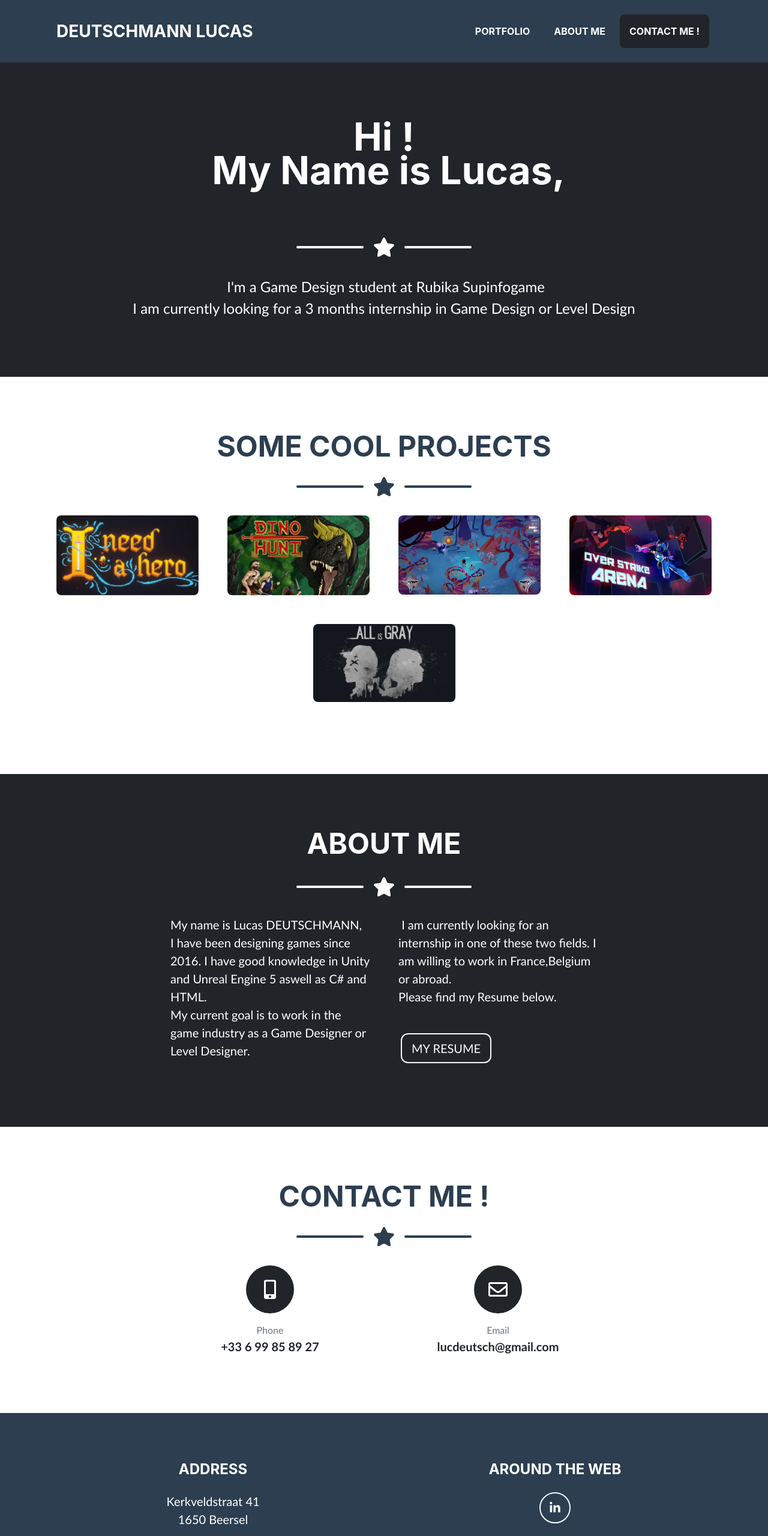
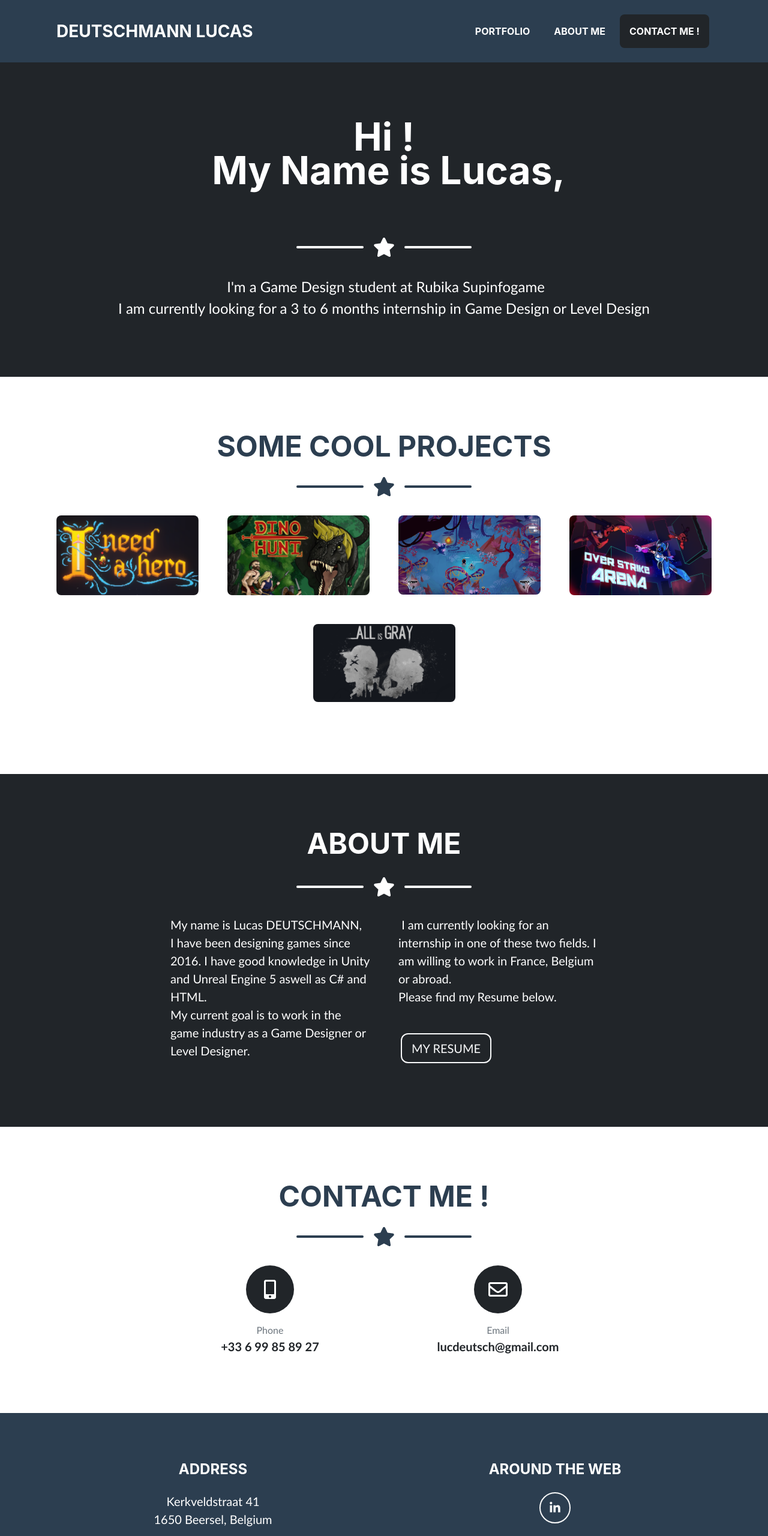
Before and after one commit to LDeutschmann/LDeutschmann.github.io, a plain HTML site: page index.html in a window 1280 px wide. Shown: the top 2560 px of the page at 60% size. Drawn offline with nearby package versions, Linux system fonts and the light colour scheme; a web font is replaced by a local one.

Commit message:
updated text

```diff
--- a/index.html
+++ b/index.html
@@ -46,7 +46,7 @@
                 </div>
                 <!-- Masthead Subheading-->
                 <p class="pre-wrap masthead-subheading font-weight-light mb-0"> I'm a Game Design student at Rubika Supinfogame
-I am currently looking for a 3 months internship in Game Design or Level Design</p>
+I am currently looking for a 3 to 6 months internship in Game Design or Level Design</p>
             </div>
         </header>
         <section class="page-section portfolio" id="portfolio">
@@ -631,7 +631,7 @@ I have been designing games since 2016. I have good knowledge in Unity and Unrea
 My current goal is to work in the game industry as a Game Designer or Level Designer.</p>
                     </div>
                     <div class="col-lg-4 mr-auto">
-                        <p class="pre-wrap lead"> I am currently looking for an internship in one of these two fields. I am willing to work in France,Belgium or abroad.
+                        <p class="pre-wrap lead"> I am currently looking for an internship in one of these two fields. I am willing to work in France, Belgium or abroad.
 Please find my Resume below.
                         </p>
                         <a class="btn btn-outline-light btn-lg mx-1" href="assets/DEUTSCHMANN_Lucas_CV.pdf">MY RESUME</a>
@@ -676,7 +676,7 @@ Please find my Resume below.
                     <div class="col-lg-6 mb-5 mb-lg-0">
                         <h4 class="mb-4">ADDRESS</h4>
                         <p class="pre-wrap lead mb-0">Kerkveldstraat 41
-1650 Beersel</p>
+1650 Beersel, Belgium</p>
                     </div>
                     <!-- Footer Social Icons-->
                     <div class="col-lg-6 mb-5 mb-lg-0">
```
